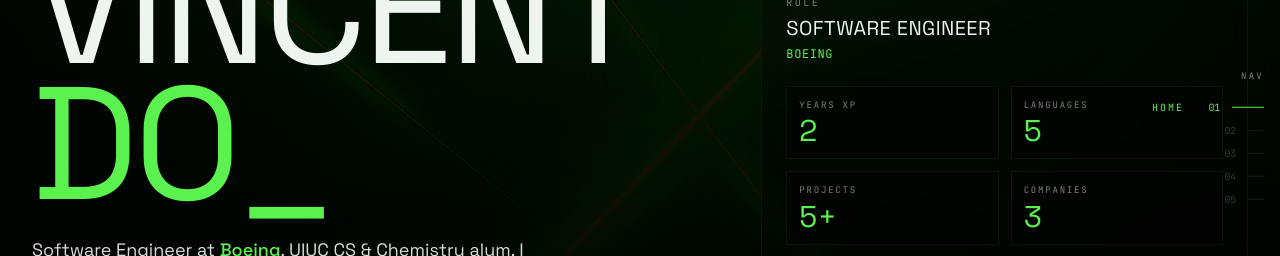
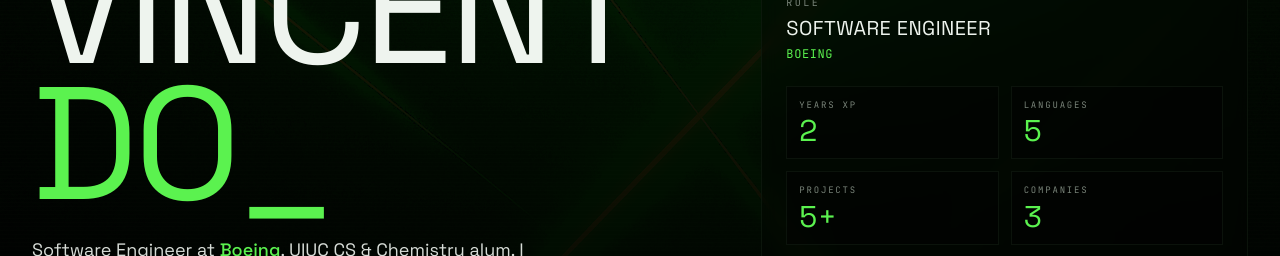
Before and after one commit to vincentdo1/vincent-portfolio, a Next.js app: page / in a window 1280 px wide. Shown: the part 262-518 px from the top of the page. Built offline with nearby package versions, Linux system fonts and the light colour scheme.

Commit message:
refactor: remove desktop side-rail nav
The fixed right-side section rail forced the active section label to
sit on top of the content edge at most viewport widths. The top nav
already covers section navigation, so drop the side rail entirely and
delete the unused component for a cleaner right edge.

```diff
--- a/app/page.tsx
+++ b/app/page.tsx
@@ -17,7 +17,6 @@ import {
 } from "lucide-react";
 import { cn } from "@/lib/utils";
 import { Nav } from "@/components/nav";
-import { SideRail } from "@/components/valorant/side-rail";
 import { CornerBrackets } from "@/components/valorant/corner-brackets";
 import { SectionHeader } from "@/components/valorant/section-header";
 import { ExperienceSection } from "@/components/sections/experience-section";
@@ -79,7 +78,6 @@ export default function Home() {
     <LazyMotion features={domAnimation} strict>
       <div className="min-h-screen bg-background text-foreground selection:bg-primary/30 selection:text-foreground overflow-x-hidden relative">
         <Nav activeId={activeId} />
-        <SideRail activeId={activeId} />
         {contactOpen && (
           <ContactDialog
             open={contactOpen}
--- a/components/valorant/side-rail.tsx
+++ /dev/null
@@ -1,65 +0,0 @@
-"use client";
-
-import Link from "next/link";
-import { cn } from "@/lib/utils";
-
-const sections = [
-  { id: "hero", number: "01", label: "Home" },
-  { id: "about", number: "02", label: "About" },
-  { id: "experience", number: "03", label: "Experience" },
-  { id: "projects", number: "04", label: "Projects" },
-  { id: "contact", number: "05", label: "Contact" },
-];
-
-interface SideRailProps {
-  activeId: string;
-}
-
-export function SideRail({ activeId }: SideRailProps) {
-  return (
-    <aside className="hidden lg:flex fixed right-4 top-1/2 -translate-y-1/2 z-40 flex-col gap-2 pointer-events-none">
-      <div className="font-mono text-[9px] uppercase tracking-[0.25em] text-muted-foreground mb-2 text-right">
-        Nav
-      </div>
-      {sections.map((s) => {
-        const active = activeId === s.id;
-        return (
-          <Link
-            key={s.id}
-            href={`#${s.id}`}
-            className="group flex items-center justify-end gap-3 pointer-events-auto"
-          >
-            <span
-              className={cn(
-                "font-mono text-[10px] uppercase tracking-[0.2em] transition-all duration-200",
-                active
-                  ? "text-primary opacity-100"
-                  : "text-muted-foreground opacity-0 group-hover:opacity-100",
-              )}
-            >
-              {s.label}
-            </span>
-            <span
-              className={cn(
-                "font-mono text-[10px] tracking-tight transition-colors w-6 text-right",
-                active
-                  ? "text-primary"
-                  : "text-muted-foreground/40 group-hover:text-foreground",
-              )}
-            >
-              {s.number}
-            </span>
-            <span
-              className={cn(
-                "h-px transition-all duration-200",
-                active
-                  ? "w-8 bg-primary"
-                  : "w-4 bg-border group-hover:w-6 group-hover:bg-muted-foreground",
-              )}
-            />
-          </Link>
-        );
-      })}
-    </aside>
-  );
-}
```
